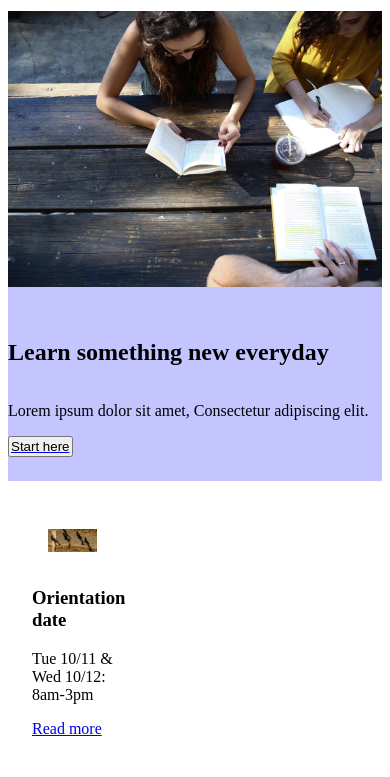
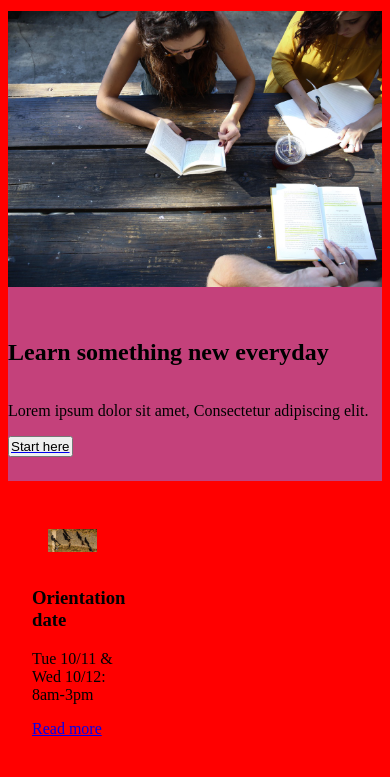
Before and after one commit to michaety/colmar, a plain HTML site: page index.html in a window 390 px wide. Shown: the part 71-848 px from the top of the page. Drawn offline with Linux system fonts and the light colour scheme.

Commit message:
responsive

```diff
--- a/index.html
+++ b/index.html
@@ -2,6 +2,7 @@
 <html>
     <head>
         <link rel="stylesheet" href="rescources/css/style.css">
+        <meta name="viewport" content="width=device-width, initial-scale=1">
         <title>Colmar Academy</title>
     </head>
    <body>
--- a/rescources/css/style.css
+++ b/rescources/css/style.css
@@ -2,6 +2,7 @@ html {
     box-sizing: border-box;
     margin: 0;
     padding: 0;
+
 }
 /* Navigation */
 header {
@@ -11,6 +12,9 @@ header {
     align-items: center;
     padding: 0 24px;
     margin: 16px;
+}
+body {
+    background-color: aqua;
 }
 #colmar {
     font-weight: bold;
@@ -209,4 +213,7 @@ footer a {
     #thesis-right {
         display: none;
     }
+    body {
+        background-color: red;
+    }
 }
```
